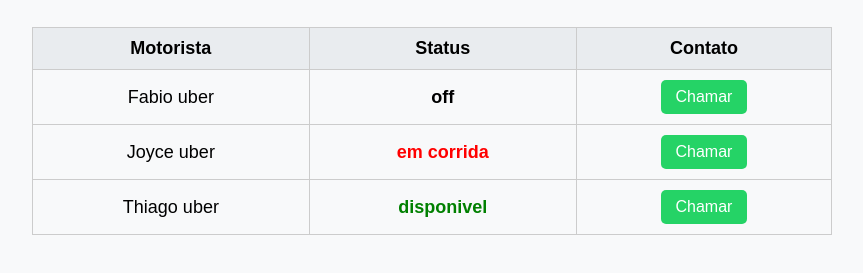
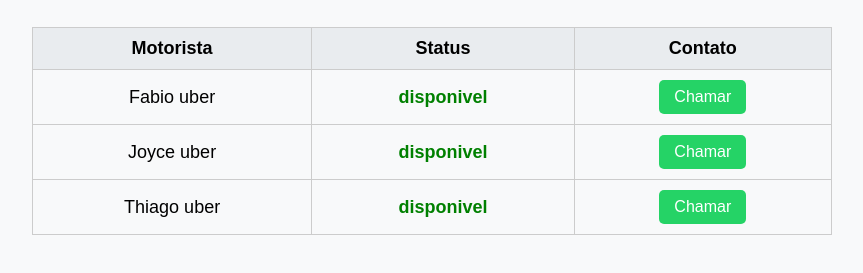
Before and after one commit to Fabiolaneiro/motorista-uber, a plain HTML site: page index.html in a window 1280 px wide. Shown: the part 89-362 px from the top of the page, without its empty margins (208-1071 px from the left). Drawn offline with Linux system fonts and the light colour scheme.

Commit message:
Atualização automática do index.html via Google Apps Script

```diff
--- a/index.html
+++ b/index.html
@@ -62,8 +62,8 @@
       <th>Status</th>
       <th>Contato</th>
     </tr>
-    <tr><td>Fabio uber</td><td class="off">off</td><td><a class="whatsapp-btn" href="https://wa.me/554335232100?text=Quero%20falar%20com%20Fabio%20uber">Chamar</a></td></tr>
-<tr><td>Joyce uber</td><td class="em-corrida">em corrida</td><td><a class="whatsapp-btn" href="https://wa.me/554335232100?text=Quero%20falar%20com%20Joyce%20uber">Chamar</a></td></tr>
+    <tr><td>Fabio uber</td><td class="disponivel">disponivel</td><td><a class="whatsapp-btn" href="https://wa.me/554335232100?text=Quero%20falar%20com%20Fabio%20uber">Chamar</a></td></tr>
+<tr><td>Joyce uber</td><td class="disponivel">disponivel</td><td><a class="whatsapp-btn" href="https://wa.me/554335232100?text=Quero%20falar%20com%20Joyce%20uber">Chamar</a></td></tr>
 <tr><td>Thiago uber</td><td class="disponivel">disponivel</td><td><a class="whatsapp-btn" href="https://wa.me/554335232100?text=Quero%20falar%20com%20Thiago%20uber">Chamar</a></td></tr>
   </table>
 </body>
```
